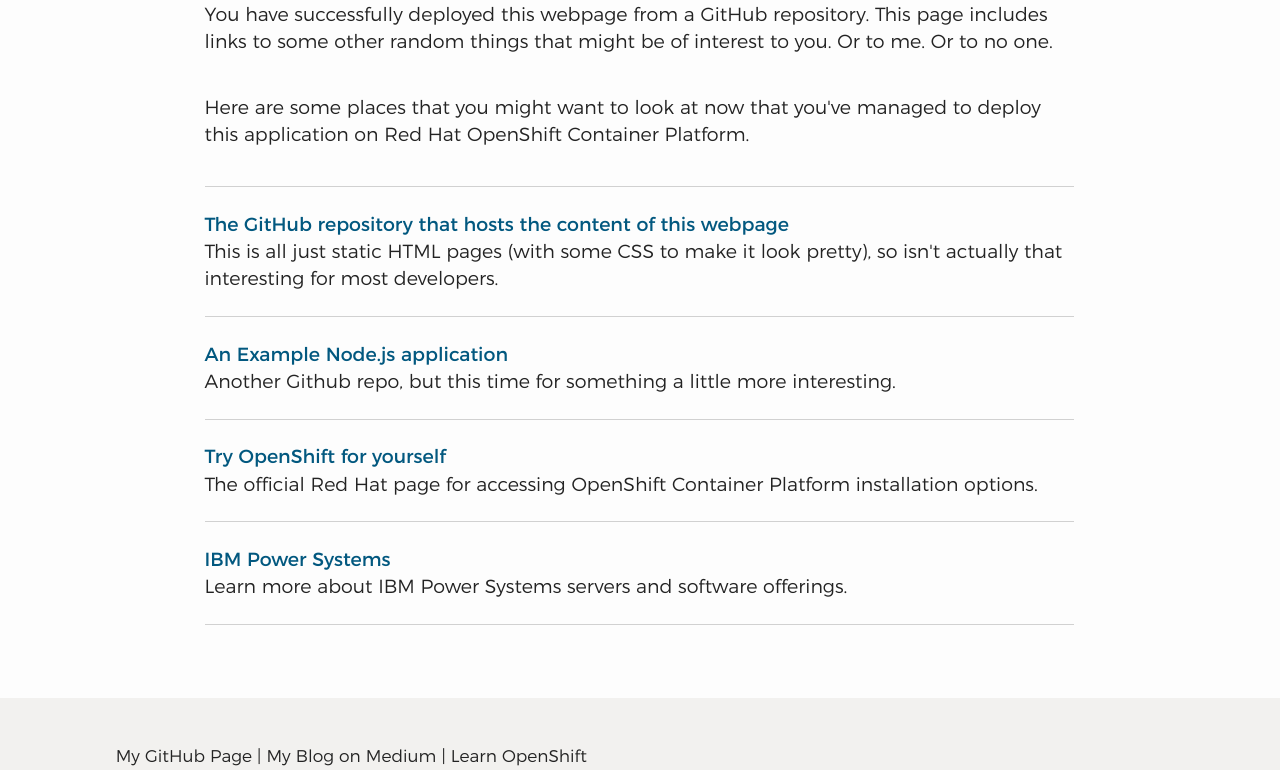
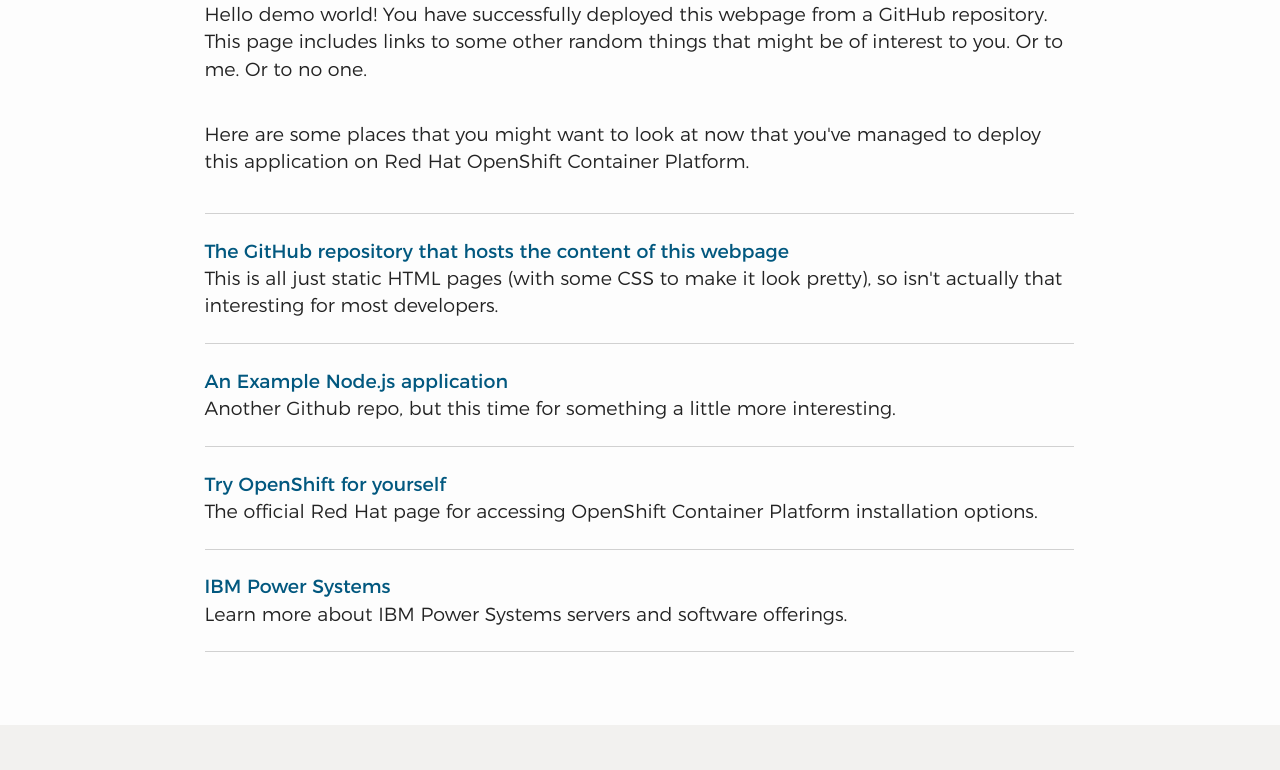
Before and after one commit to andrewlaidlaw/internal-webpage, a plain HTML site: page index.html in a window 1280 px wide. Shown: the part 316-1086 px from the top of the page. Drawn offline with Linux system fonts and the light colour scheme.

Commit message:
Update index.html

```diff
--- a/index.html
+++ b/index.html
@@ -27,7 +27,7 @@
             <div class="ds-col-xs-10 ds-offset-xs-1 ds-padding-bottom-3">
               <h1 class="ds-heading-md-2 ds-heading-lg-1">Congratulations</h1>
               <p class="ds-margin-bottom-2">
-                  You have successfully deployed this webpage from a GitHub repository. This page includes links to some other random things that might be of interest to you. Or to me. Or to no one.</p>
+                  Hello demo world! You have successfully deployed this webpage from a GitHub repository. This page includes links to some other random things that might be of interest to you. Or to me. Or to no one.</p>
               <p class="ds-margin-bottom-2">
                   Here are some places that you might want to look at now that you've managed to deploy this application on Red Hat OpenShift Container Platform.
                   <ul id="link-list" class="ds-list-lined ds-hover">
```
